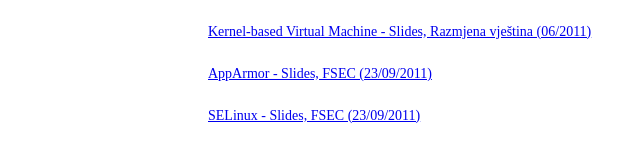
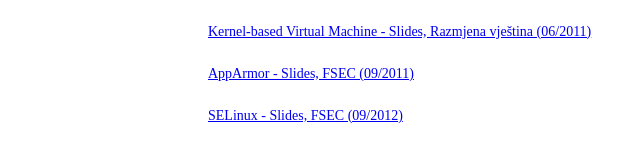
Before and after one commit to ivuk/ivuk.github.com, a plain HTML site: page index.html in a window 1280 px wide. Shown: the part 169-330 px from the top of the page, 120-760 px from the left. Drawn offline with Linux system fonts and the light colour scheme.

Commit message:
Changed the dates of the FSEC conferences

```diff
--- a/index.html
+++ b/index.html
@@ -74,8 +74,8 @@
 		<p>
 		<a href="https://github.com/ivuk/Europass-LaTeX-hr">LaTeX Europass template - Croatian translation</a><br /><br />
 		<a href="rv062011/index.html">Kernel-based Virtual Machine - Slides, Razmjena vještina (06/2011)</a><br /><br />
-		<a href="fsec092011/index.html">AppArmor - Slides, FSEC (23/09/2011)</a><br /><br />
-		<a href="fsec16092012/index.html">SELinux - Slides, FSEC (23/09/2011)</a>
+		<a href="fsec092011/index.html">AppArmor - Slides, FSEC (09/2011)</a><br /><br />
+		<a href="fsec16092012/index.html">SELinux - Slides, FSEC (09/2012)</a>
 		</p>
 		</div>
 	</div>
```
